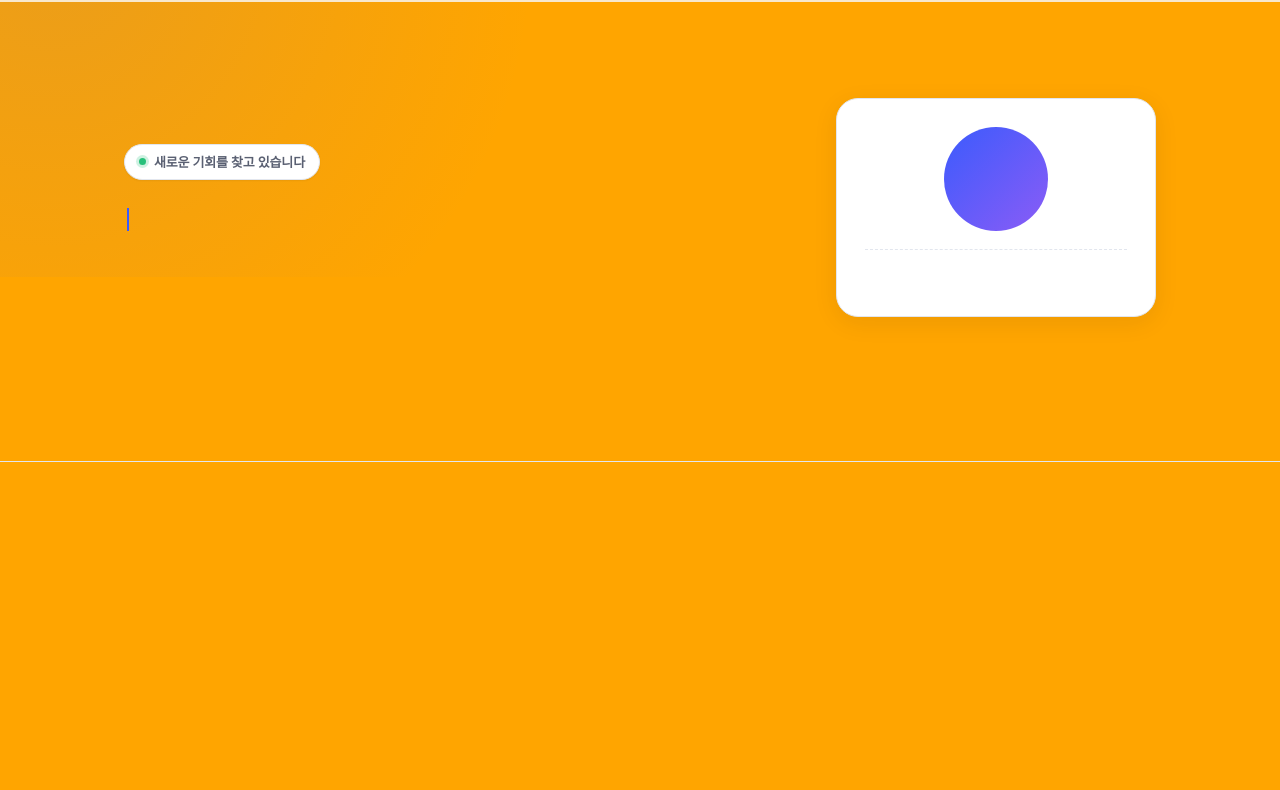
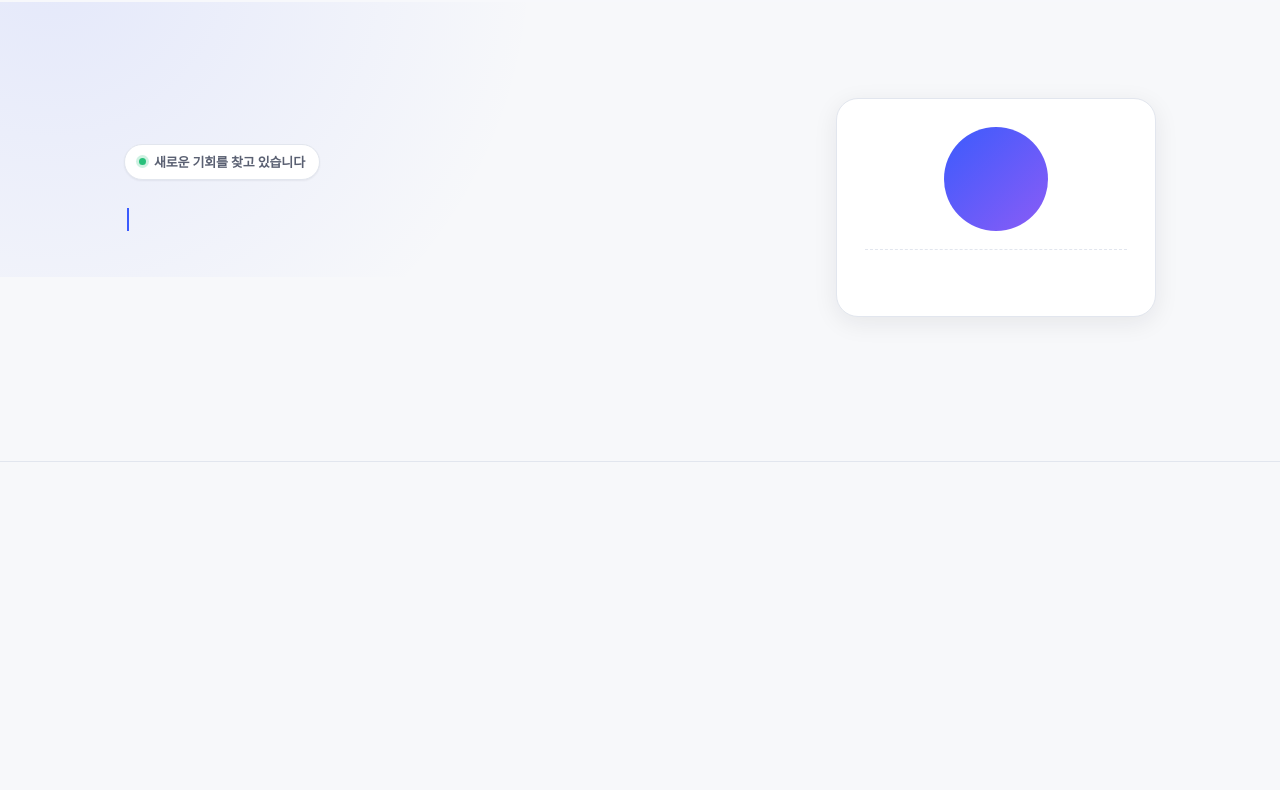
Before and after one commit to dbdms5917-blip/git-test1, a website: page public/index.html in a window 1280 px wide. Shown: the part 62-852 px from the top of the page. Drawn offline with Linux system fonts and the light colour scheme; a web font is replaced by a local one.

Commit message:
style.css 수정 사항 반영

```diff
--- a/public/assets/css/style.css
+++ b/public/assets/css/style.css
@@ -60,7 +60,7 @@ html {
 
 body {
   margin: 0;
-  background: orange;(--bg);
+  background: var(--bg);
   color: var(--text);
   font-family: var(--font);
   font-size: 16px;
```
